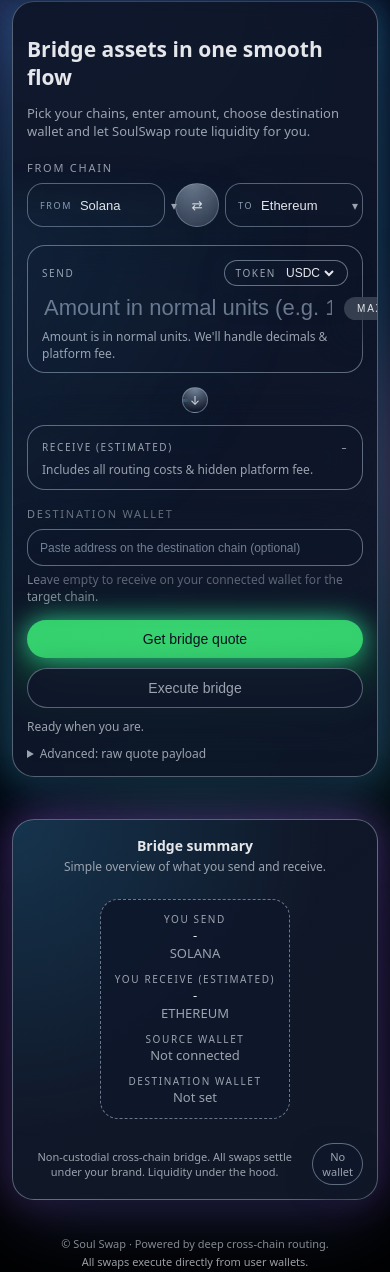
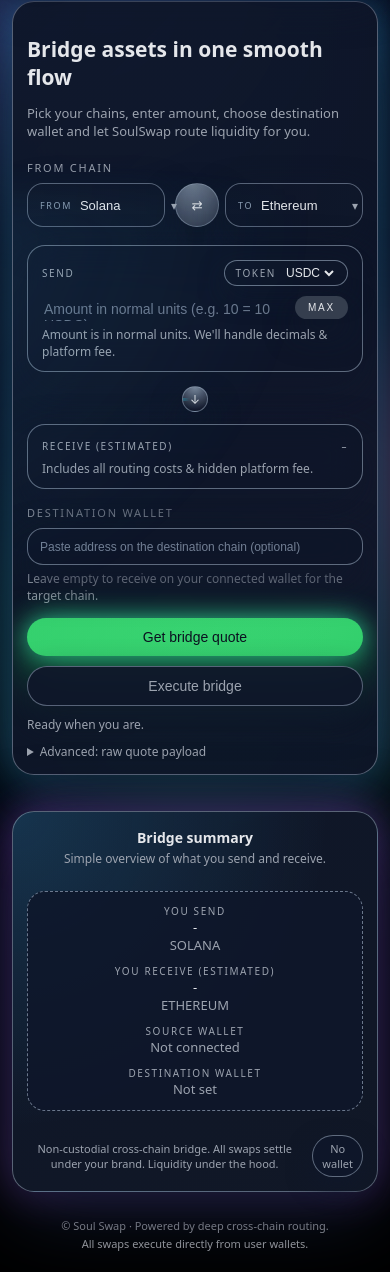
Before and after one commit to SkyCrypto0x/nebula, a website with bundled scripts: page public/index.html in a window 390 px wide. Shown: the part 152-1424 px from the top of the page. Built offline with nearby package versions, Linux system fonts and the light colour scheme; files whose address does not match are found by name.

Commit message:
mobile wallet fix2.1

```diff
--- a/public/style.css
+++ b/public/style.css
@@ -490,6 +490,9 @@
   font-size: 22px;
   font-weight: 500;
   outline: none;
+
+  /* prevent input + placeholder from pushing outside */
+  min-width: 0;
 }
 
 .amount-input::placeholder {
@@ -639,6 +642,10 @@
   font-size: 13px;
   cursor: not-allowed;
   box-shadow: 0 14px 34px rgba(15, 23, 42, 0.9);
+
+  /* prevent tiny clipping / layout shifts */
+  box-sizing: border-box;
+  margin: 0;
 }
 
 /* status */
@@ -762,8 +769,8 @@
 
 .page-footer {
   width: 100%;
-  padding: 18px 0 26px;
-  margin-top: 18px;
+  padding: 18px 0 20px;  /* slightly tighter bottom spacing */
+  margin-top: 8px;       /* closer to summary card for sharper look */
   display: flex;
   flex-direction: column;
   align-items: center;          /* center horizontally */
@@ -897,7 +904,7 @@
   }
 }
 
-/*  MOBILE TWEAKS  ------------------------------------------- */
+/*  MOBILE & TABLET  ------------------------------------------- */
 @media (max-width: 900px) {
   .bridge-layout {
     grid-template-columns: minmax(0, 1fr);
@@ -909,6 +916,7 @@
     text-align: center;
   }
 
+  /* topbar + main padding */
   .topbar {
     padding: 12px 14px;
   }
@@ -922,9 +930,16 @@
     letter-spacing: 0.16em;
   }
 
+  /* amount field + placeholder nicely inside card */
   .amount-input {
-    font-size: 22px;
-    line-height: 1.2;
+    font-size: 20px;
+    line-height: 1.25;
+  }
+
+  .amount-input::placeholder {
+    font-size: 14px;
+    line-height: 1.3;
+    white-space: normal;         /* allow wrapping */
   }
 
   .dest-input {
@@ -944,6 +959,7 @@
     overflow: hidden;
   }
 
+  /* buttons full-width stacked */
   .actions-row {
     display: flex;
     flex-direction: column;
@@ -958,21 +974,26 @@
     justify-content: center;
     font-size: 14px;
     padding-block: 11px;
+    box-sizing: border-box;
+    margin: 0;
   }
 
+  /* Receive (estimated) block centred */
   .card-section:nth-of-type(2) {
     text-align: center;
   }
 
-  .card-section:nth-of-type(2) .amount-row {
+  .card-section:nth-of-type(2) .card-section-header {
     justify-content: center;
+    gap: 8px;
   }
 
+  /* Summary card: 2 columns but all text centered */
   .summary-grid {
-    display: grid;
     grid-template-columns: 1fr 1fr;
     row-gap: 10px;
     justify-items: center;
+    text-align: center;
   }
 
   .summary-label,
@@ -987,16 +1008,10 @@
     padding: 16px 12px 24px;
   }
 
-  @media (max-width: 640px) {
-  .summary-card {
-    align-items: center;
-  }
-}
-
-
+  /* keep wallet button top-right on one row */
   .topbar {
     margin-bottom: 18px;
-    flex-wrap: nowrap;  /* keep everything on one row */
+    flex-wrap: nowrap;
     gap: 10px;
   }
 
@@ -1028,7 +1043,24 @@
     grid-template-columns: minmax(0, 1fr) 40px minmax(0, 1fr);
   }
 
+  /* summary card: 1 column stack on narrow phones */
   .summary-grid {
     grid-template-columns: 1fr;
   }
+
+  .summary-card {
+    margin-top: 12px;
+  }
+
+  /* footer perfectly centred with tight spacing */
+  .page-footer {
+    margin-top: 8px;
+    padding-bottom: 20px;
+    align-items: center;
+    text-align: center;
+  }
+
+  .page-footer span {
+    display: block;
+  }
 }
```
